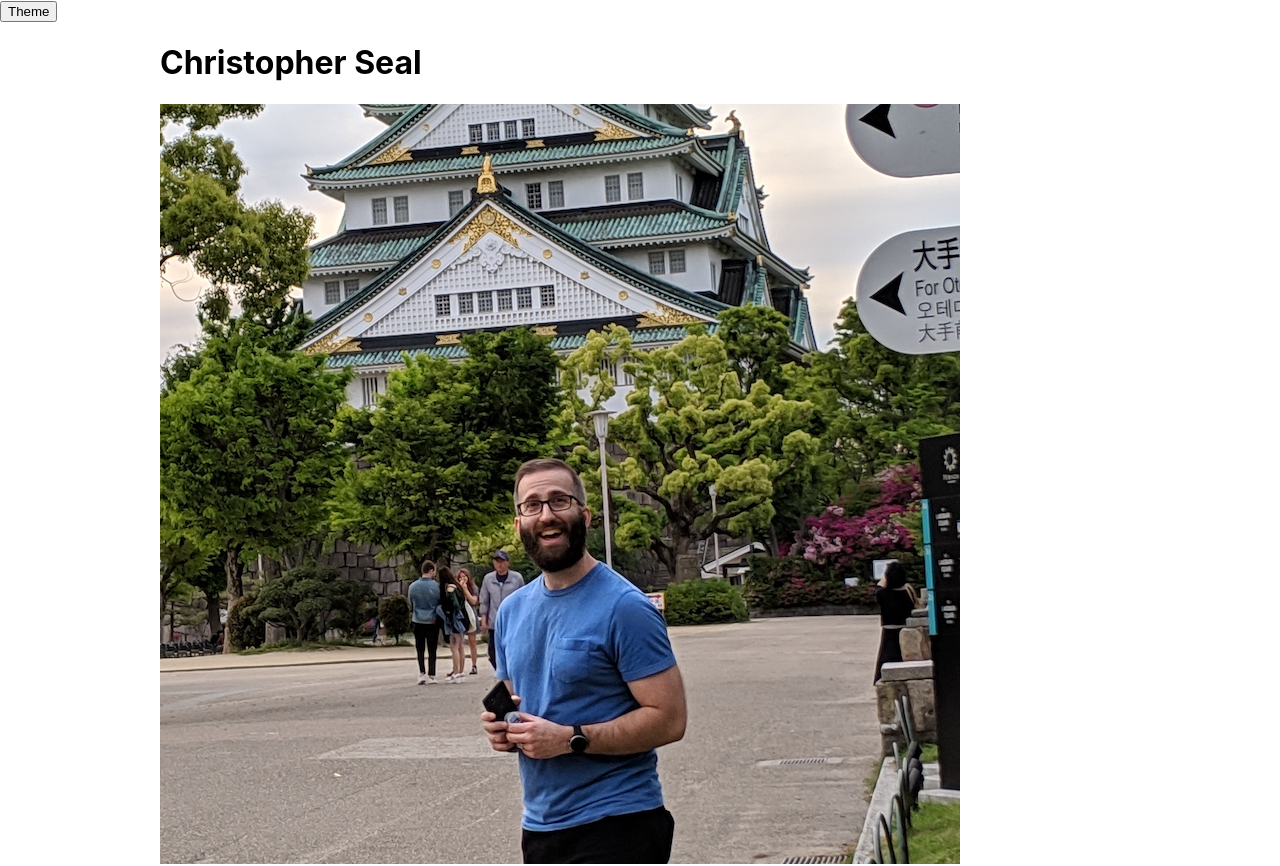
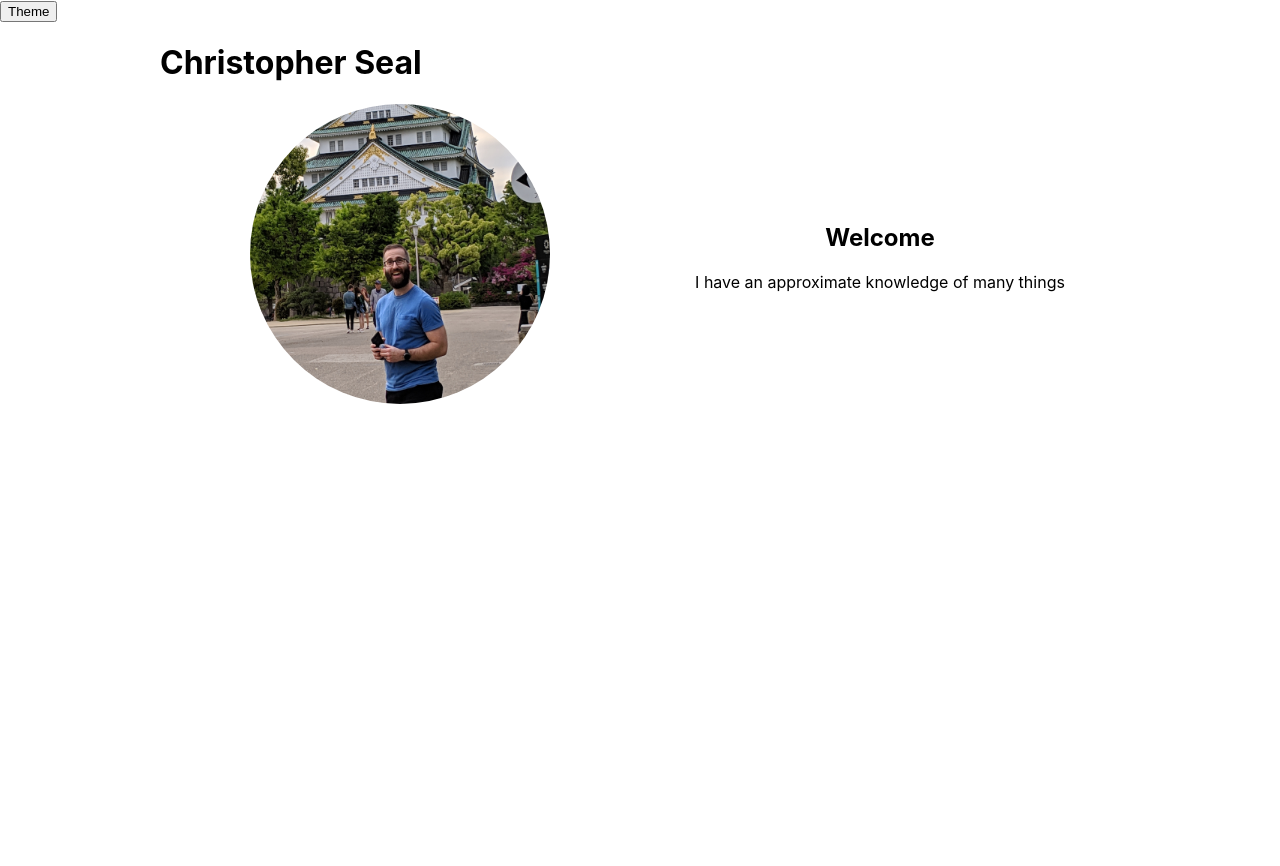
Before and after one commit to christopherseal/christopherseal.com, a React (Create React App) app: page / in a window 1280 px wide. Shown: the top 866 px of the page. After the commit the page ends 800 px from the top, so only its background shows below. Built offline with nearby package versions, Linux system fonts and the light colour scheme.

Commit message:
fix hero

```diff
--- a/src/components/Hero.js
+++ b/src/components/Hero.js
@@ -1,5 +1,5 @@
 import React from "react";
-import "./Hero.css";
+import "./hero.css";
 
 export function Hero({ title, text, imgUrl, imgAlignment }) {
   return (
--- a/src/components/hero.css
+++ b/src/components/hero.css
@@ -1,4 +1,4 @@
-.Hero {
+.hero {
     display: grid;
     grid-template-columns: repeat(2, 1fr);
     grid-template-rows: 1fr;
@@ -6,7 +6,7 @@
     grid-row-gap: 0px;
     }
 
-.Hero .text {
+.hero .text {
     grid-area: text;
     text-align: center;
     display: flex;
@@ -18,12 +18,12 @@
 
 } */
 
-.Hero .imageContainer {
+.hero .imageContainer {
     grid-area: image;
     text-align: center;
 }
 
-.Hero img {
+.hero img {
     max-width: 500px;
     border-radius: 50%;
     height: 300px;
@@ -31,12 +31,12 @@
     overflow: hidden;
 }
 
-.Hero--imgAlignLeft {
+.hero--imgAlignLeft {
     grid-template-areas:
     "image text";
 }
 
-.Hero--imgAlignRight {
+.hero--imgAlignRight {
     grid-template-areas:
     "text image";
 }
--- a/src/sections/Home.js
+++ b/src/sections/Home.js
@@ -12,7 +12,7 @@ export function Home({ title }) {
         title="Welcome"
         text="I have an approximate knowledge of many things"
         imgUrl={img.default}
-        imgAlignment="Hero--imgAlignLeft"
+        imgAlignment="hero--imgAlignLeft"
       />
       </LayoutSection>
     </>
```
